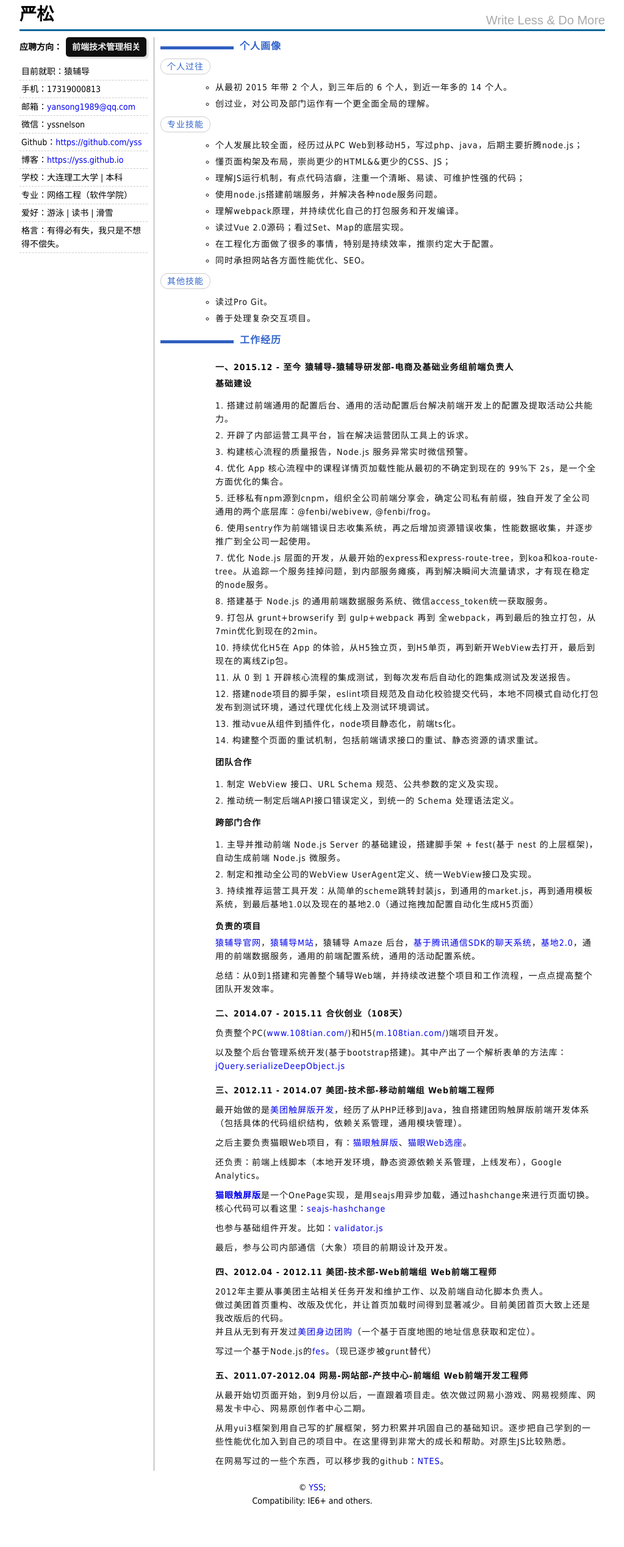
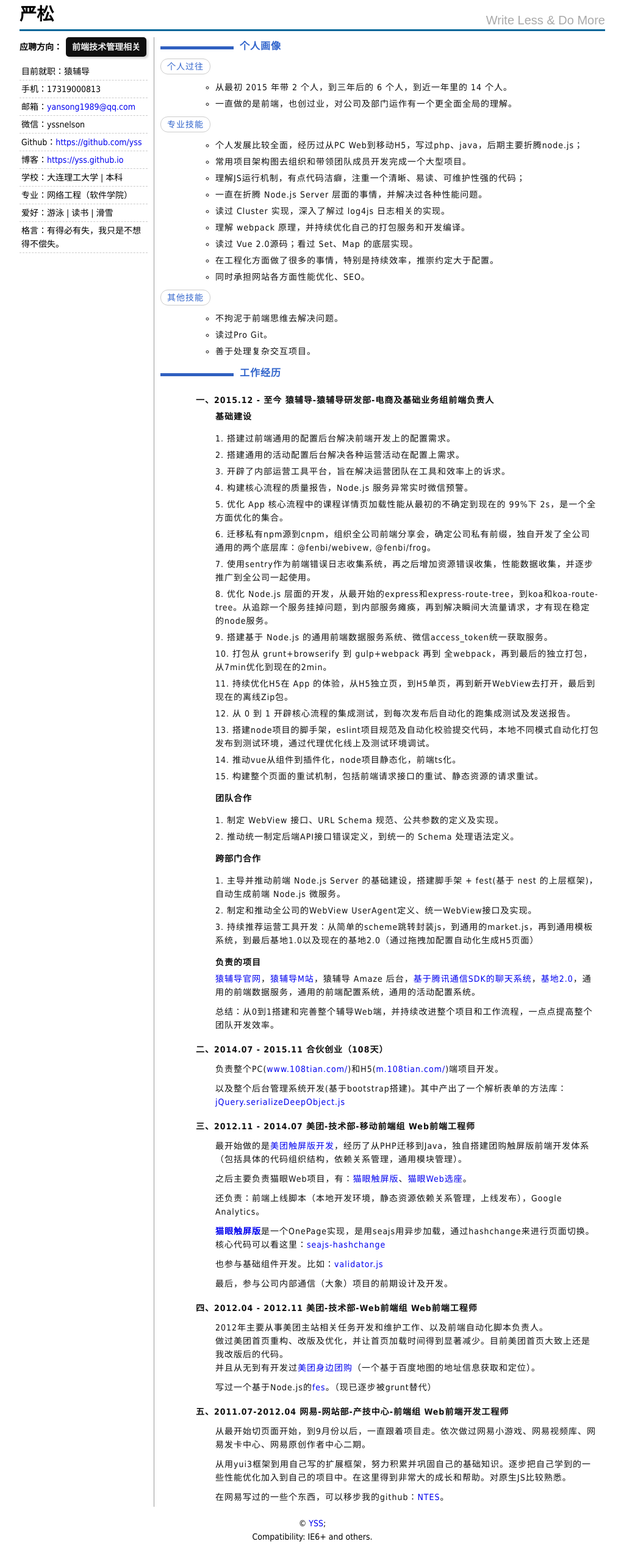
Before and after one commit to yss/yss.github.io, a Jekyll site: the page resume/index.html, which Jekyll copies as it is, in a window 1280 px wide. Shown: the whole page at 61% size, without its empty margins (128-1151 px from the left). Built offline with Jekyll 4.4.1, drawn with Linux system fonts in a browser that asks for light colours; before the commit the page ends 2478 px from its top, so only the background shows below that.

Commit message:
update resume

```diff
--- a/resume/index.html
+++ b/resume/index.html
@@ -3,7 +3,7 @@
 <html><head><meta http-equiv="Content-Type" content="text/html; charset=UTF-8">
 
 	<title>严松的简历</title>
-	<!--<base target="_blank">--><base href="." target="_blank">
+	<!--<base target="_blank">--><!--<base href="." target="_blank">--><base href="." target="_blank">
     <meta name="keywords" content="简历，个人简历，个人简历，工作经验，严松的简历，严松的个人简历">
     <meta name="description" content="这是一篇个人简历，介绍个人的工作技能，工作经历，兴趣爱好，以及个人的基本信息。借此能让你能了解我，以及我这个人。;-)">
 <style>
@@ -36,7 +36,7 @@ table{border-collapse:collapse;border-spacing:0;}
 #content .mod .hd{padding-bottom: 5px;}
 #content .mod .desc{margin:10px 0 10px 90px;list-style:circle outside none;color:#101010;}
 #content .mod .desc .focus{font-weight:bold;}
-#content .mod .desc h4{padding:3px 0 5px 0;}
+#content .mod .desc h4{margin-left:-2rem;padding:3px 0 5px 0;}
 #content .mod .desc h5{font-size:inherit;}
 #content .mod .desc ol{padding-left:0;list-style:decimal inside;}
 #content .mod .desc li{margin: 5px 0;}
@@ -86,22 +86,24 @@ table{border-collapse:collapse;border-spacing:0;}
 						<div class="cell">
 							<div class="c-title">个人过往</div>
 							<ul class="desc">
-								<li>从最初 2015 年带 2 个人，到三年后的 6 个人，到近一年多的 14 个人。</li>
-								<li>创过业，对公司及部门运作有一个更全面全局的理解。</li>
+								<li>从最初 2015 年带 2 个人，到三年后的 6 个人，到近一年里的 14 个人。</li>
+								<li>一直做的是前端，也创过业，对公司及部门运作有一个更全面全局的理解。</li>
 							</ul>
 							<div class="c-title">专业技能</div>
 							<ul class="desc">
 								<li>个人发展比较全面，经历过从PC Web到移动H5，写过php、java，后期主要折腾node.js；</li>
 								<!-- <li>深入了解html语义，注重html代码书写，习惯手写HTML+CSS+Javascript代码；</li> -->
-								<li>懂页面构架及布局，崇尚更少的HTML&amp;&amp;更少的CSS、JS；</li>
+								<!-- <li>懂页面构架及布局，崇尚更少的HTML&amp;&amp;更少的CSS、JS；</li> -->
+								<li>常用项目架构图去组织和带领团队成员开发完成一个大型项目。</li>
 								<!-- <li>熟悉并了解框架的基本原理，读过底层相关源码，并有基于框架开发组件的实践，<br />从事并使用过以下几种框架开发：jQuery, YUI2&3；</li> -->
 								<li>理解JS运行机制，有点代码洁癖，注重一个清晰、易读、可维护性强的代码；</li>
 								<!-- <li>对原生JS较为了解，有手写原生JS的习惯；</li> -->
 								<!-- <li>流畅处理Photoshop切图（sprite图）、Fireworks的Alpha操作和一些图片优化处理；</li> -->
 								<!-- <li>一直在写、在用Node.js解决</li> -->
-                                <li>使用node.js搭建前端服务，并解决各种node服务问题。</li>
-                                <li>理解webpack原理，并持续优化自己的打包服务和开发编译。</li>
-								<li>读过Vue 2.0源码；看过Set、Map的底层实现。</li>
+                                <li>一直在折腾 Node.js Server 层面的事情，并解决过各种性能问题。</li>
+								<li>读过 Cluster 实现，深入了解过 log4js 日志相关的实现。</li>
+                                <li>理解 webpack 原理，并持续优化自己的打包服务和开发编译。</li>
+								<li>读过 Vue 2.0源码；看过 Set、Map 的底层实现。</li>
 								<li>在工程化方面做了很多的事情，特别是持续效率，推崇约定大于配置。</li>
 								<li>同时承担网站各方面性能优化、SEO。</li>
 							</ul>
@@ -117,6 +119,7 @@ table{border-collapse:collapse;border-spacing:0;}
 							<ul class="desc">
 								<!-- <li>熟悉PHP，JAVA。会写SQL命令。用Vim写代码，Git管理代码。</li>
 								<li>会Linux基本操作及应用，也会那么点Shell。</li> -->
+								<li>不拘泥于前端思维去解决问题。</li>
 								<li>读过Pro Git。</li>
 								<li>善于处理复杂交互项目。</li>
 							</ul>
@@ -134,8 +137,9 @@ table{border-collapse:collapse;border-spacing:0;}
 								<h4>一、2015.12 - 至今 猿辅导-猿辅导研发部-电商及基础业务组前端负责人</h4>
 								<h5>基础建设</h5>
 								<ol>
-									<li>搭建过前端通用的配置后台、通用的活动配置后台解决前端开发上的配置及提取活动公共能力。</li>
-									<li>开辟了内部运营工具平台，旨在解决运营团队工具上的诉求。</li>
+									<li>搭建过前端通用的配置后台解决前端开发上的配置需求。</li>
+									<li>搭建通用的活动配置后台解决各种运营活动在配置上需求。</li>
+									<li>开辟了内部运营工具平台，旨在解决运营团队在工具和效率上的诉求。</li>
 									<li>构建核心流程的质量报告，Node.js 服务异常实时微信预警。</li>
 									<li>优化 App 核心流程中的课程详情页加载性能从最初的不确定到现在的 99%下 2s，是一个全方面优化的集合。</li>
 									<li>迁移私有npm源到cnpm，组织全公司前端分享会，确定公司私有前缀，独自开发了全公司通用的两个底层库：@fenbi/webivew, @fenbi/frog。</li>
```
Also changed, not shown: _posts/2021-08-18-the-reconstruction-plan-for-amaze-project.md (+4 -0 lines).
